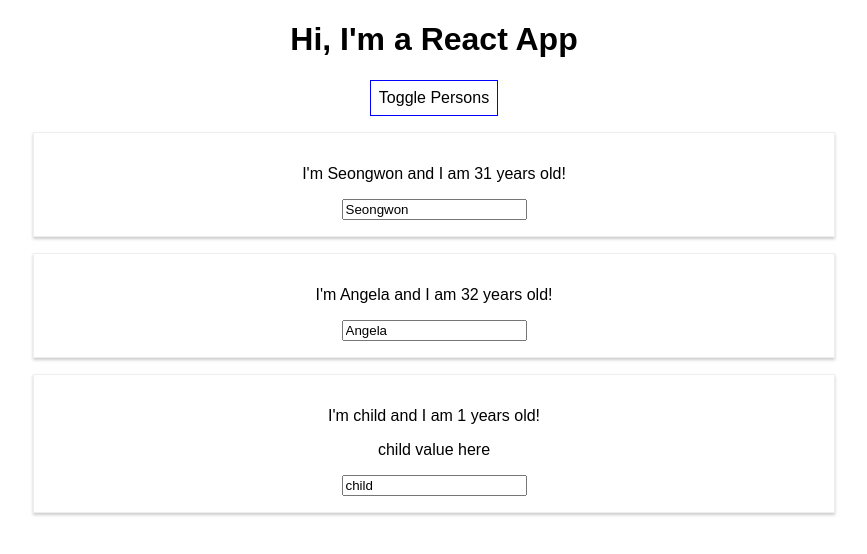
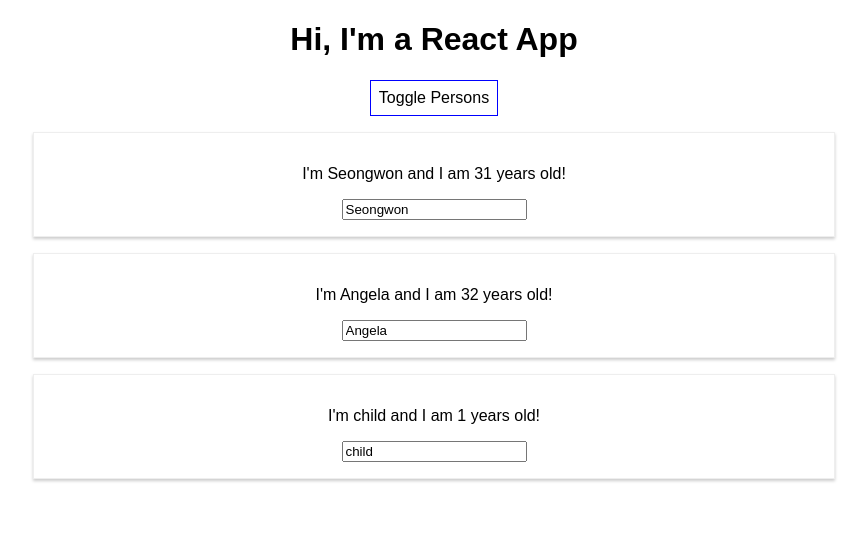
Before and after one commit to seongwonhan88/react_practice, a React (Create React App) app: page / in a window 1280 px wide. Both pictures are taken after a click on the button "Toggle Persons". Shown: the top 554 px of the page, without its empty margins (206-1073 px from the left). Built offline with nearby package versions, Linux system fonts and the light colour scheme.

Commit message:
js render with loop

```diff
--- a/src/App.js
+++ b/src/App.js
@@ -51,19 +51,12 @@
     if (this.state.showPersons) {
       persons = (
         <div>
-          <Person
-            name={this.state.persons[0].name}
-            age={this.state.persons[0].age} />
-          <Person
-            name={this.state.persons[1].name}
-            age={this.state.persons[1].age} />
-          <Person
-            name={this.state.persons[2].name}
-            age={this.state.persons[2].age}
-            click={this.switchNameHandler.bind(this, 'BRAHHH')}
-            changed={this.nameChangedHandler}
-          >
-            child value here</Person>
+          {this.state.persons.map(person => {
+            return <Person
+            name={person.name}
+            age={person.age} />
+          })}
+
         </div>
       );
     }
```
